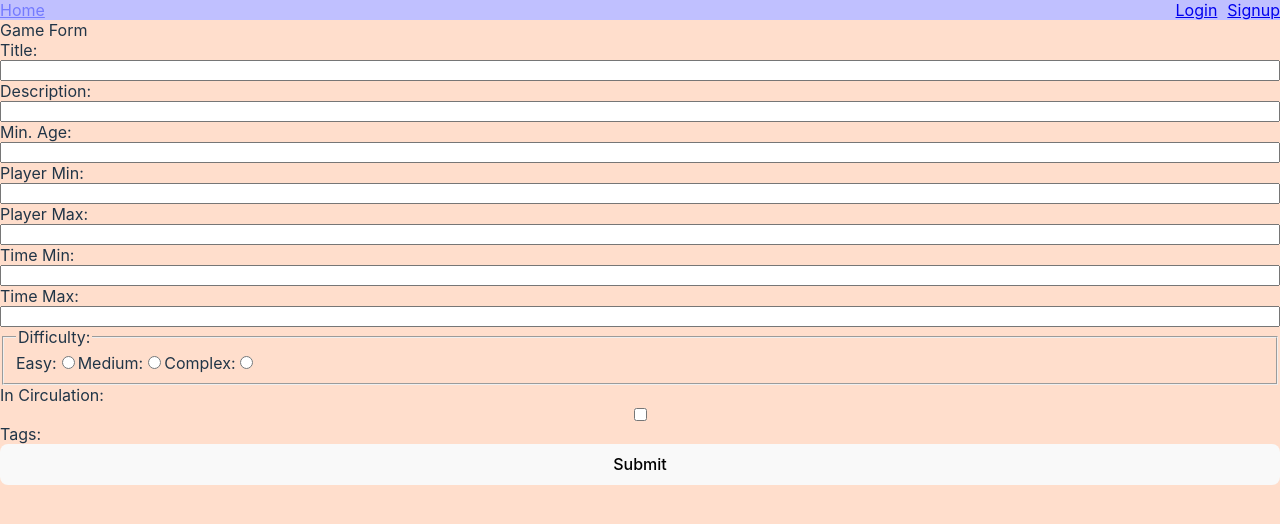
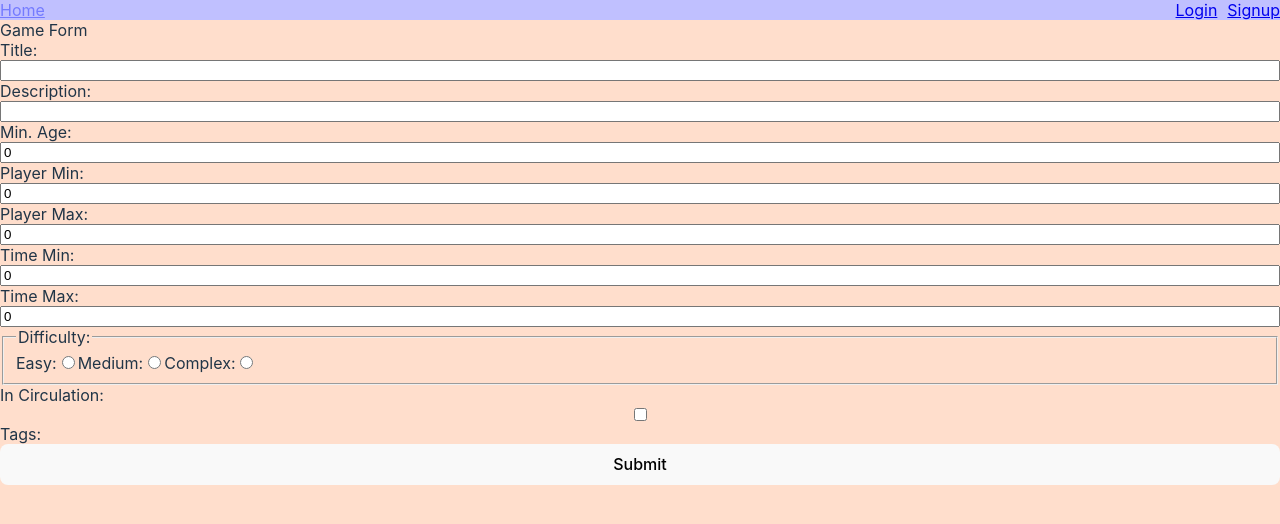
Before and after one commit to JakeBrowning90/game-library-private, a React (Vite) app: page /games/new in a window 1280 px wide. Shown: the top 524 px of the page. Built offline with nearby package versions, Linux system fonts and the light colour scheme; no server answers.

Commit message:
Add handle functions and state declarations for game form

```diff
--- a/src/components/GameForm.jsx
+++ b/src/components/GameForm.jsx
@@ -9,6 +9,7 @@ function GameForm(
   // State declarations
   const [title, setTitle] = useState("");
   const [desc, setDesc] = useState("");
+  const [ageRec, setAgeRec] = useState(0);
   const [timeMin, setTimeMin] = useState(0);
   const [timeMax, setTimeMax] = useState(0);
   const [playerCtMin, setPlayerCtMin] = useState(0);
@@ -20,10 +21,42 @@ function GameForm(
   const handleTitle = (e) => {
     setTitle(e.target.value);
   };
+  const handleDesc = (e) => {
+    setDesc(e.target.value);
+  };
+  const handleAgeRec = (e) => {
+    setAgeRec(e.target.value);
+  };
+  const handlePlayerCtMin = (e) => {
+    setPlayerCtMin(e.target.value);
+  };
+  const handlePlayerCtMax = (e) => {
+    setPlayerCtMax(e.target.value);
+  };
+  const handleTimeMin = (e) => {
+    setTimeMin(e.target.value);
+  };
+  const handleTimeMax = (e) => {
+    setTimeMax(e.target.value);
+  };
+  const handleGameWeight = (e) => {
+    setGameWeight(e.target.value);
+  };
+  const handleInCirc = () => {
+    setInCirc(!inCirc);
+  };
 
   async function submitNewGame(e) {
     e.preventDefault();
     console.log(title);
+    console.log(desc);
+    console.log(ageRec);
+    console.log(playerCtMin);
+    console.log(playerCtMax);
+    console.log(timeMin);
+    console.log(timeMax);
+    console.log(gameWeight);
+    console.log(inCirc);
   }
 
   // Render
@@ -39,53 +72,53 @@ function GameForm(
           value={title}
           onChange={handleTitle}
         />
-        <label htmlFor="">Description:</label>
+        <label htmlFor="desc">Description:</label>
         <input
           type="textarea"
-          name=""
-          id=""
-          //   value={}
-          //   onChange={}
+          name="desc"
+          id="desc"
+          value={desc}
+          onChange={handleDesc}
         />
-        <label htmlFor="">Min. Age:</label>
+        <label htmlFor="ageRec">Min. Age:</label>
+        <input
+          type="number"
+          name="ageRec"
+          id="ageRec"
+          value={ageRec}
+          onChange={handleAgeRec}
+        />
+        <label htmlFor="playerCtMin">Player Min:</label>
         <input
           type="number"
           name=""
-          id=""
-          //   value={}
-          //   onChange={}
+          id="playerCtMin"
+          value={playerCtMin}
+          onChange={handlePlayerCtMin}
         />
-        <label htmlFor="">Player Min:</label>
+        <label htmlFor="playerCtMax">Player Max:</label>
         <input
           type="number"
-          name=""
-          id=""
-          //   value={}
-          //   onChange={}
-        />
-        <label htmlFor="">Player Max:</label>
-        <input
-          type="number"
-          name=""
-          id=""
-          //   value={}
-          //   onChange={}
+          name="playerCtMax"
+          id="playerCtMax"
+          value={playerCtMax}
+          onChange={handlePlayerCtMax}
         />
         <label htmlFor="">Time Min:</label>
         <input
           type="number"
           name=""
           id=""
-          //   value={}
-          //   onChange={}
+          value={timeMin}
+          onChange={handleTimeMin}
         />
         <label htmlFor="">Time Max:</label>
         <input
           type="number"
           name=""
           id=""
-          //   value={}
-          //   onChange={}
+          value={timeMax}
+          onChange={handleTimeMax}
         />
         <fieldset>
           <legend>Difficulty:</legend>
@@ -95,7 +128,7 @@ function GameForm(
             name="gameWeight"
             id=""
             value="Easy"
-            //   onChange={}
+            onChange={handleGameWeight}
           />
           <label htmlFor="">Medium:</label>
           <input
@@ -103,8 +136,7 @@ function GameForm(
             name="gameWeight"
             id=""
             value="Medium"
-
-            //   onChange={}
+            onChange={handleGameWeight}
           />
           <label htmlFor="">Complex:</label>
           <input
@@ -112,12 +144,12 @@ function GameForm(
             name="gameWeight"
             id=""
             value="Complex"
-            //   onChange={}
+            onChange={handleGameWeight}
           />
         </fieldset>
 
         <label htmlFor="">In Circulation:</label>
-        <input type="checkbox" />
+        <input type="checkbox" checked={inCirc} onChange={handleInCirc} />
         <label htmlFor="">Tags:</label>
         <button>Submit</button>
       </form>
```
